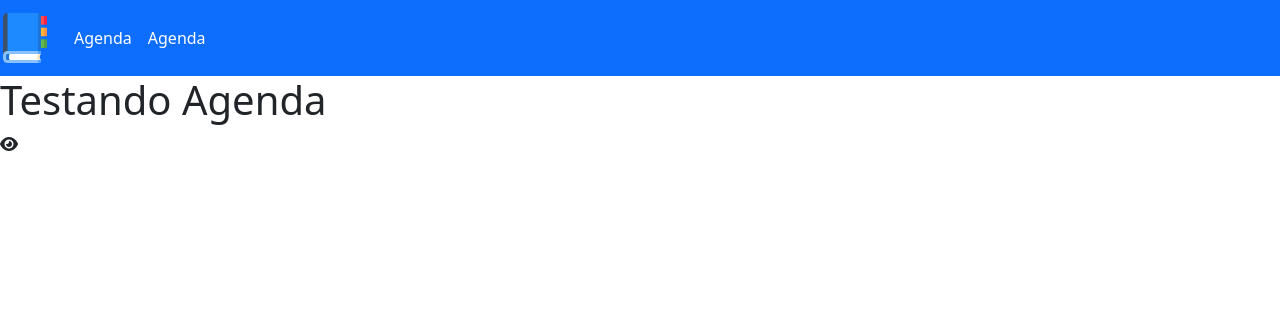
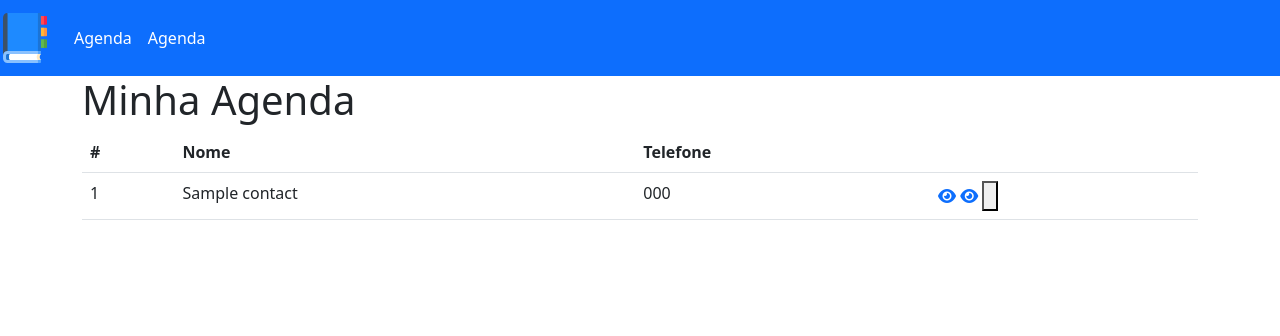
Before and after one commit to YuriSarmanho/PHPcourse, a PHP site: page /index.php in a window 1280 px wide. Shown: the top 336 px of the page. Run offline with PHP 8.4, Linux system fonts and the light colour scheme; tables that the repository leaves empty or names only in its code hold one stand-in row (values such as "Sample post"); a stand-in replaces the project's code that opens the database connection; some libraries are stand-ins or nearby versions.

Commit message:
criando pagina inicial

```diff
--- a/17_agenda/index.php
+++ b/17_agenda/index.php
@@ -1,9 +1,41 @@
 <?php
     include_once("templates/header.php");
 ?>
-    <h1>Testando Agenda</h1>
-    <i class = "fas fa-eye"></i>
-
+    <div class="container">
+        <?php if(isset($printMsg) && $printMsg != ''): ?>
+            <p id='msg'><?=$printMsg?></p>
+        <?php endif;?>
+        <h1 id="main-title">Minha Agenda</h1>
+        <?php if(count($contacts) > 0): ?>
+            <table class="table" id="contacts-table">
+                <thead>
+                    <tr>
+                        <th scope="col">#</th>
+                        <th scope="col">Nome</th>
+                        <th scope="col">Telefone</th>
+                        <th scope="col"></th>
+                    </tr>
+                </thead>
+                <tbody>
+                    <?php foreach($contacts as $contact): ?>
+                        <tr>
+                            <td scope="row"><?= $contact["id"] ?></td>
+                            <td scope="row"><?= $contact["name"] ?></td>
+                            <td scope="row"><?= $contact["phone"] ?></td>
+                            <td class="actions">
+                                <a href="#"><i class="fas fa-eye check-icon"></i></a>
+                                <a href="#"><i class="fas fa-eye check-icon"></i></a>
+                                <button type="submit"><i class="fas fa-time delete-icon"></i></button>
+                            </td>
+                        </tr>
+                    <?php endforeach;?>
+                </tbody>
+            </table>
+            <?php else: ?>
+                <p id="empty-list-text">Ainda não há contatos na sua agenda, <a href="<?= $BASE_URL?>
+                create.php">Clique aqui para adicionar</a>.</p>
+        <?php endif;?>
+    </div>
 <?php
     include_once("templates/footer.php");
 ?>
```
